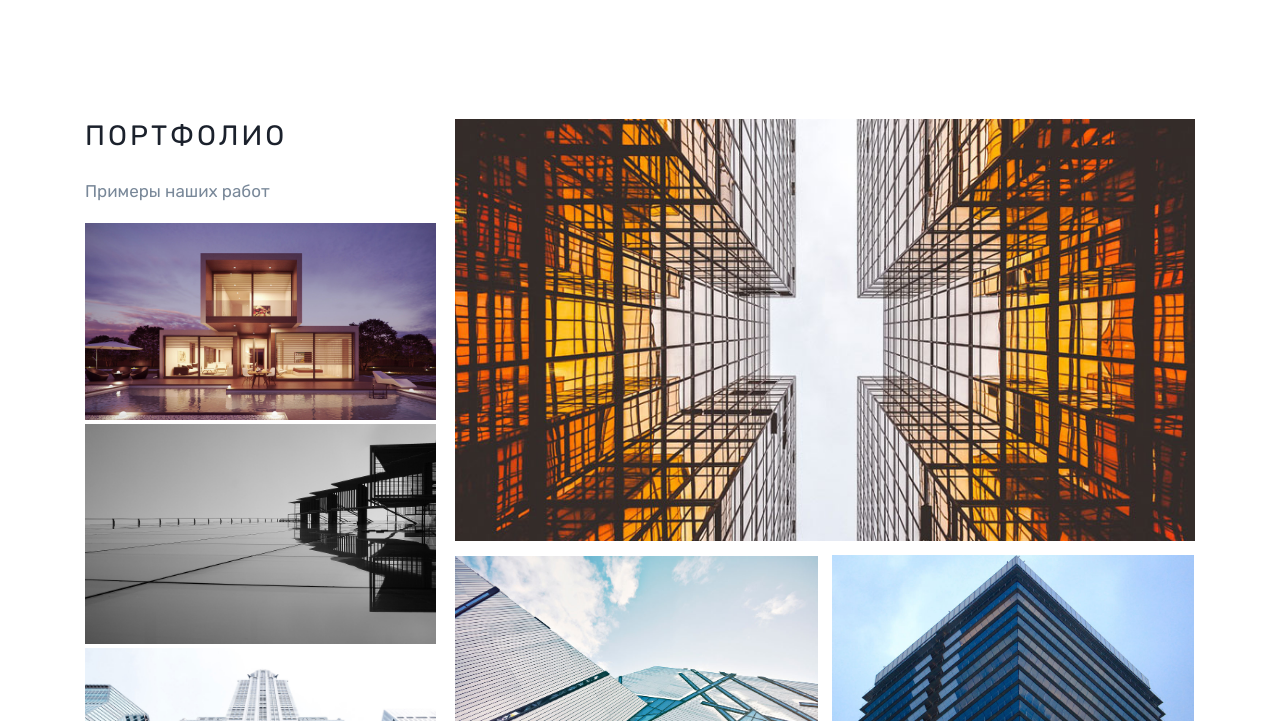
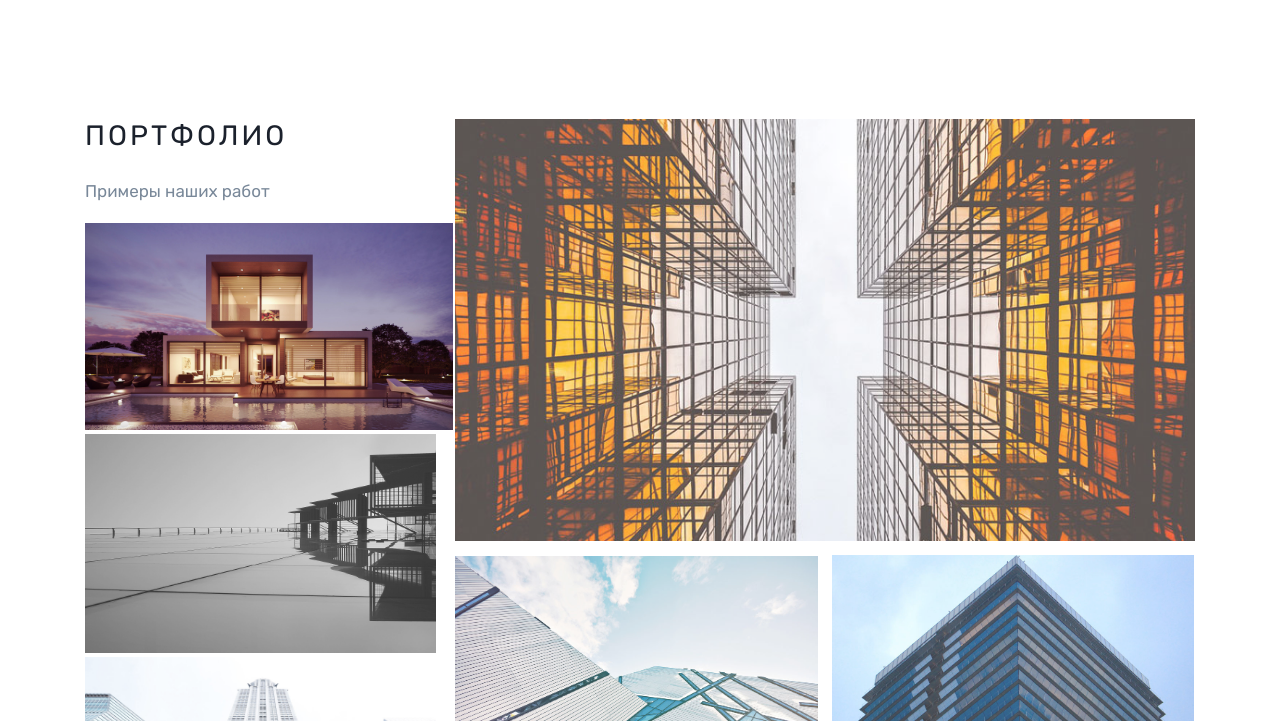
Before and after one commit to AndreiYa/ModulHouse, a plain HTML site: page index.html in a window 1280 px wide. In both pictures the pointer is over the picture 260 px from the left and 2266 px from the top of the page. Shown: the part 1945-2666 px from the top of the page. Drawn offline with nearby package versions, Linux system fonts and the light colour scheme; files whose address does not match are found by name.

Commit message:
Add files via upload

```diff
--- a/css/style.css
+++ b/css/style.css
@@ -499,6 +499,12 @@ li .flaticon-house-plans:before{
 .portfolio_wrapper img{
     width:95%;
     height:auto;
+    opacity: 0.8;
+}
+.portfolio_wrapper img:hover{
+    width: 99.5%;
+    opacity: 1;
+    transition: all 0.3s ease 0s;
 }
 .porfolio_content_wrapper{
     display: block;
@@ -513,6 +519,12 @@ li .flaticon-house-plans:before{
 }
 .img_portfolio_wrapper img{
     width: 100%;
+    opacity: 0.8;
+}
+.img_portfolio_wrapper img:hover{
+    width: 99.5%;
+    opacity: 1;
+    transition: all 0.3s ease 0s;
 }
 .img_portfolio_wrapper img:nth-child(2),
 .img_portfolio_wrapper img:nth-child(3),
```
